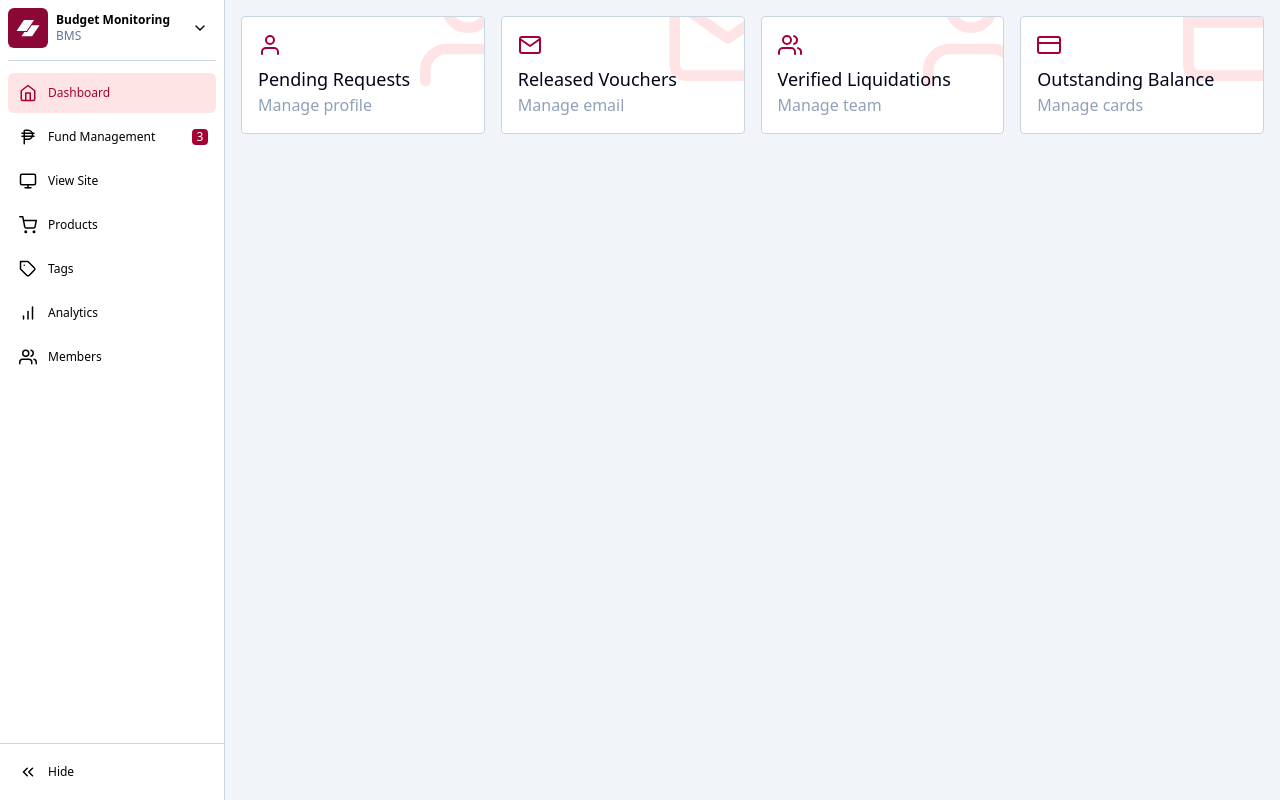
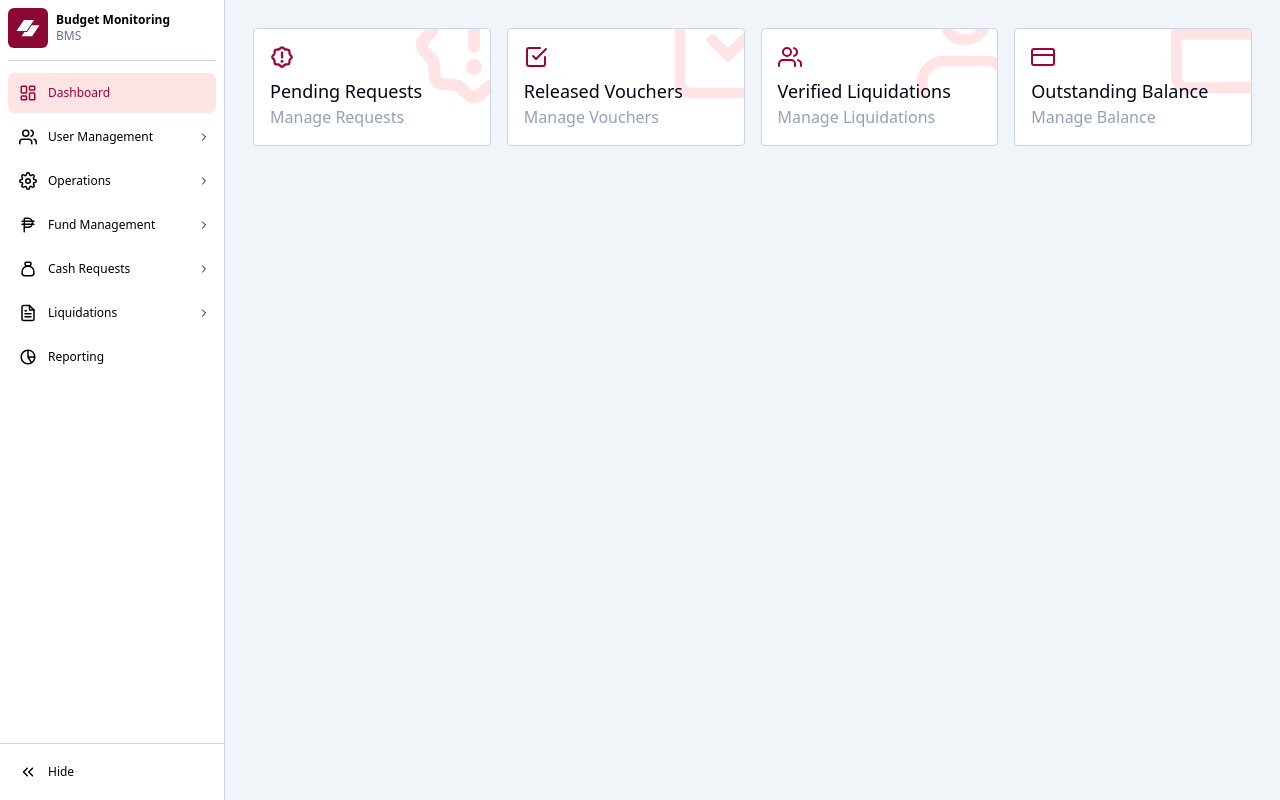
Before and after one commit to RaymondJAT/budget-monitoring, a React (Vite) app in the folder BMS/: page / in a window 1280 px wide. Built offline with nearby package versions, Linux system fonts and the light colour scheme.

Commit message:
[UPDATE] Sidebar, Cards

```diff
--- a/BMS/src/components/Cards.jsx
+++ b/BMS/src/components/Cards.jsx
@@ -1,14 +1,25 @@
-import { FiCreditCard, FiMail, FiUser, FiUsers } from 'react-icons/fi'
+import { FiCreditCard, FiMail, FiUser, FiUsers, FiCheckSquare } from 'react-icons/fi'
+import { PiSealWarningBold } from 'react-icons/pi'
 
 const HoverDevCards = () => {
   return (
     <div className="p-4">
       {/* <p className="text-xl font-semibold mb-2">Settings</p> */}
       <div className="grid gap-4 grid-cols-2 lg:grid-cols-4">
-        <Card title="Pending Requests" subtitle="Manage profile" href="#" Icon={FiUser} />
-        <Card title="Released Vouchers" subtitle="Manage email" href="#" Icon={FiMail} />
-        <Card title="Verified Liquidations" subtitle="Manage team" href="#" Icon={FiUsers} />
-        <Card title="Outstanding Balance" subtitle="Manage cards" href="#" Icon={FiCreditCard} />
+        <Card
+          title="Pending Requests"
+          subtitle="Manage Requests"
+          href="#"
+          Icon={PiSealWarningBold}
+        />
+        <Card title="Released Vouchers" subtitle="Manage Vouchers" href="#" Icon={FiCheckSquare} />
+        <Card
+          title="Verified Liquidations"
+          subtitle="Manage Liquidations"
+          href="#"
+          Icon={FiUsers}
+        />
+        <Card title="Outstanding Balance" subtitle="Manage Balance" href="#" Icon={FiCreditCard} />
       </div>
     </div>
   )
--- a/BMS/src/components/SideBar.jsx
+++ b/BMS/src/components/SideBar.jsx
@@ -1,16 +1,21 @@
 import { useState } from 'react'
 import {
-  FiBarChart,
+  FiChevronsRight,
+  FiTag,
+  FiUsers,
+  FiSettings,
+  FiFileText,
   FiChevronDown,
-  FiChevronsRight,
+  FiChevronRight,
   FiHome,
   FiMonitor,
   FiShoppingCart,
-  FiTag,
-  FiUsers,
+  FiBarChart,
 } from 'react-icons/fi'
-import { LuPhilippinePeso } from 'react-icons/lu'
-import { motion } from 'framer-motion'
+import { LuPhilippinePeso, LuLayoutDashboard } from 'react-icons/lu'
+import { BiPieChartAlt2 } from 'react-icons/bi'
+import { TbMoneybag } from 'react-icons/tb'
+import { motion, AnimatePresence } from 'framer-motion'
 import Card from './Cards'
 
 export const Example = () => {
@@ -25,6 +30,13 @@ export const Example = () => {
 const Sidebar = () => {
   const [open, setOpen] = useState(true)
   const [selected, setSelected] = useState('Dashboard')
+  const [expandedItems, setExpandedItems] = useState([])
+
+  const toggleExpand = (title) => {
+    setExpandedItems((prev) =>
+      prev.includes(title) ? prev.filter((item) => item !== title) : [...prev, title]
+    )
+  }
 
   return (
     <motion.nav
@@ -36,53 +48,97 @@ const Sidebar = () => {
     >
       <TitleSection open={open} />
 
-      <div className="space-y-1">
+      <div className="space-y-1 overflow-y-auto max-h-[calc(100vh-120px)]">
         <Option
-          Icon={FiHome}
+          Icon={LuLayoutDashboard}
           title="Dashboard"
           selected={selected}
           setSelected={setSelected}
           open={open}
         />
-        <Option
+
+        <DropdownOption
+          Icon={FiUsers}
+          title="User Management"
+          open={open}
+          expanded={expandedItems.includes('User Management')}
+          toggleExpand={() => toggleExpand('User Management')}
+          items={[
+            { label: 'Users', href: '/users' },
+            { label: 'Access', href: '/users/access' },
+          ]}
+          selected={selected}
+          setSelected={setSelected}
+        />
+
+        <DropdownOption
+          Icon={FiSettings}
+          title="Operations"
+          open={open}
+          expanded={expandedItems.includes('Operations')}
+          toggleExpand={() => toggleExpand('Operations')}
+          items={[
+            { label: 'Stores', href: '/operations/stores' },
+            { label: 'Store Routes', href: '/operations/store-routes' },
+            { label: 'Flag Analysis', href: '/operations/flag-analysis', notifs: 5 },
+            { label: 'Transport', href: '/operations/transport' },
+            { label: 'Particulars', href: '/operations/particulars' },
+          ]}
+          selected={selected}
+          setSelected={setSelected}
+        />
+
+        <DropdownOption
           Icon={LuPhilippinePeso}
           title="Fund Management"
+          open={open}
+          expanded={expandedItems.includes('Fund Management')}
+          toggleExpand={() => toggleExpand('Fund Management')}
+          items={[
+            { label: 'Budget Allocation', href: '/funds/budget' },
+            { label: 'Revolving Fund', href: '/funds/revolving-fund', notifs: 3 },
+            { label: 'Cash Disbursement', href: '/funds/cash-disbursement', notifs: 5 },
+          ]}
           selected={selected}
           setSelected={setSelected}
+        />
+
+        <DropdownOption
+          Icon={TbMoneybag}
+          title="Cash Requests"
           open={open}
-          notifs={3}
-        />
-        <Option
-          Icon={FiMonitor}
-          title="View Site"
+          expanded={expandedItems.includes('Cash Requests')}
+          toggleExpand={() => toggleExpand('Cash Requests')}
+          items={[
+            { label: 'New Request', href: '/cash/new', notifs: 5 },
+            { label: 'Pending', href: '/cash/pending', notifs: 8 },
+            { label: 'Approved', href: '/cash/approved' },
+            { label: 'Rejected', href: '/cash/rejected' },
+            { label: 'History', href: '/cash/history' },
+          ]}
           selected={selected}
           setSelected={setSelected}
+        />
+
+        <DropdownOption
+          Icon={FiFileText}
+          title="Liquidations"
           open={open}
-        />
-        <Option
-          Icon={FiShoppingCart}
-          title="Products"
+          expanded={expandedItems.includes('Liquidations')}
+          toggleExpand={() => toggleExpand('Liquidations')}
+          items={[
+            { label: 'For Review', href: '/liquidations/review', notifs: 2 },
+            { label: 'Approved', href: '/liquidations/approved' },
+            { label: 'Reimbursements', href: '/liquidations/reimbursements' },
+            { label: 'Archive', href: '/liquidations/archive' },
+          ]}
           selected={selected}
           setSelected={setSelected}
-          open={open}
         />
+
         <Option
-          Icon={FiTag}
-          title="Tags"
-          selected={selected}
-          setSelected={setSelected}
-          open={open}
-        />
-        <Option
-          Icon={FiBarChart}
-          title="Analytics"
-          selected={selected}
-          setSelected={setSelected}
-          open={open}
-        />
-        <Option
-          Icon={FiUsers}
-          title="Members"
+          Icon={BiPieChartAlt2}
+          title="Reporting"
           selected={selected}
           setSelected={setSelected}
           open={open}
@@ -100,7 +156,7 @@ const Option = ({ Icon, title, selected, setSelected, open, notifs }) => {
       layout
       onClick={() => setSelected(title)}
       className={`relative flex h-10 w-full items-center rounded-md transition-colors cursor-pointer ${
-        selected === title ? 'bg-rose-100 text-rose-800' : ' hover:bg-rose-100'
+        selected === title ? 'bg-rose-100 text-rose-800' : 'hover:bg-rose-100'
       }`}
     >
       <motion.div layout className="grid h-full w-10 place-content-center text-lg">
@@ -127,7 +183,107 @@ const Option = ({ Icon, title, selected, setSelected, open, notifs }) => {
           }}
           style={{ y: '-50%' }}
           transition={{ delay: 0.5 }}
-          className="absolute right-2 top-1/2 size-4 rounded bg-rose-800 text-xs text-white"
+          className="absolute right-2 top-1/2 size-4 rounded bg-rose-800 text-xs text-white flex items-center justify-center"
+        >
+          {notifs}
+        </motion.span>
+      )}
+    </motion.button>
+  )
+}
+
+const DropdownOption = ({
+  Icon,
+  title,
+  open,
+  expanded,
+  toggleExpand,
+  items,
+  selected,
+  setSelected,
+}) => {
+  return (
+    <div className="space-y-1">
+      <motion.button
+        layout
+        onClick={toggleExpand}
+        className={`relative flex h-10 w-full items-center rounded-md transition-colors cursor-pointer hover:bg-rose-100 ${
+          selected === title ? 'bg-rose-100 text-rose-800' : ''
+        }`}
+      >
+        <motion.div layout className="grid h-full w-10 place-content-center text-lg">
+          <Icon />
+        </motion.div>
+
+        {open && (
+          <>
+            <motion.span
+              layout
+              initial={{ opacity: 0, y: 12 }}
+              animate={{ opacity: 1, y: 0 }}
+              transition={{ delay: 0.125 }}
+              className="text-xs font-medium flex-1 text-left"
+            >
+              {title}
+            </motion.span>
+
+            <motion.div layout className="grid h-full w-6 place-content-center text-xs">
+              <FiChevronRight
+                className={`transition-transform duration-200 ${expanded ? 'rotate-90' : ''}`}
+              />
+            </motion.div>
+          </>
+        )}
+      </motion.button>
+
+      <AnimatePresence>
+        {open && expanded && (
+          <motion.div
+            initial={{ opacity: 0, height: 0 }}
+            animate={{ opacity: 1, height: 'auto' }}
+            exit={{ opacity: 0, height: 0 }}
+            transition={{ duration: 0.2 }}
+            className="overflow-hidden"
+          >
+            <div className="ml-10 space-y-1 border-l border-rose-200 pl-2">
+              {items.map((item) => (
+                <DropdownItem
+                  key={item.label}
+                  label={item.label}
+                  href={item.href}
+                  notifs={item.notifs}
+                  selected={selected}
+                  setSelected={setSelected}
+                />
+              ))}
+            </div>
+          </motion.div>
+        )}
+      </AnimatePresence>
+    </div>
+  )
+}
+
+const DropdownItem = ({ label, href, notifs, selected, setSelected }) => {
+  const isSelected = selected === label
+
+  return (
+    <motion.button
+      layout
+      onClick={() => setSelected(label)}
+      className={`relative flex h-8 w-full items-center rounded-md transition-colors cursor-pointer text-xs ${
+        isSelected ? 'bg-rose-50 text-rose-700 font-medium' : 'hover:bg-rose-50 text-slate-600'
+      }`}
+    >
+      <motion.span layout className="pl-2 flex-1 text-left">
+        {label}
+      </motion.span>
+
+      {notifs && (
+        <motion.span
+          initial={{ scale: 0, opacity: 0 }}
+          animate={{ opacity: 1, scale: 1 }}
+          className="mr-2 size-4 rounded-full bg-rose-800 text-[10px] text-white flex items-center justify-center"
         >
           {notifs}
         </motion.span>
@@ -154,7 +310,6 @@ const TitleSection = ({ open }) => {
             </motion.div>
           )}
         </div>
-        {open && <FiChevronDown className="mr-2" />}
       </div>
     </div>
   )
@@ -212,7 +367,9 @@ const ToggleClose = ({ open, setOpen }) => {
 }
 
 const ExampleContent = () => (
-  <div className="h-screen w-full">
-    <Card />
+  <div className="h-screen w-full overflow-auto">
+    <div className="min-h-full p-3">
+      <Card />
+    </div>
   </div>
 )
```
